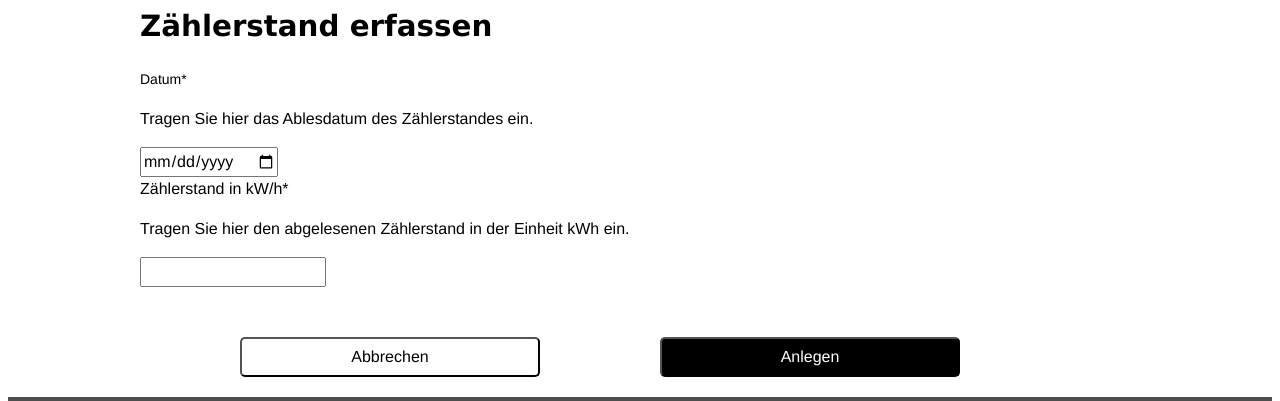
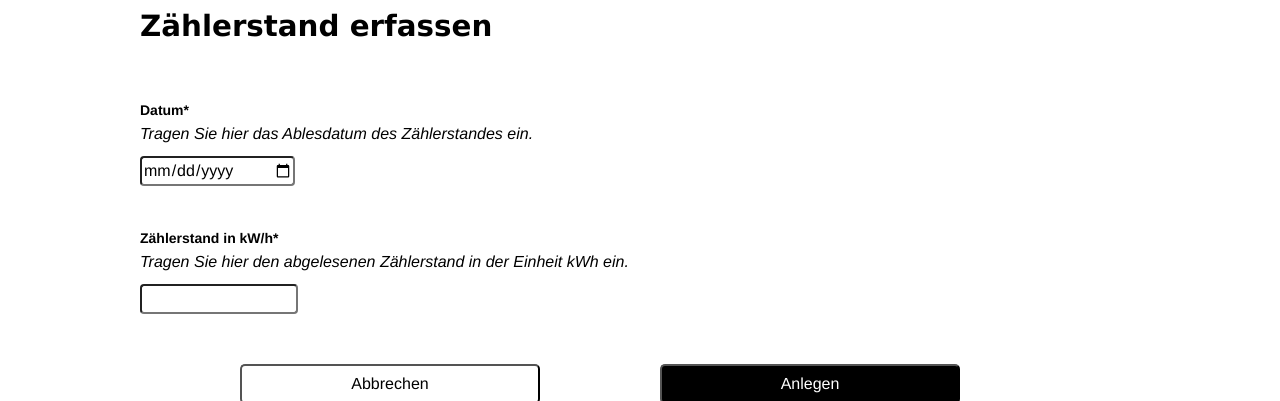
Before and after one commit to Schaibles/https-github.com-Schaibles-Portfolio_Webprogramming, a website: page erfassung.html in a window 1280 px wide. Shown: the part 104-505 px from the top of the page. Drawn offline with Linux system fonts and the light colour scheme.

Commit message:
2 files modified

```diff
--- a/css/erfassung.css
+++ b/css/erfassung.css
@@ -7,19 +7,32 @@ h1{
 .capturing{
   display: grid;
   grid-template-columns: 1fr;
-
+  grid-gap: 40px;
+  margin-top: 50px;
 }
 
-.create-group-date label{
-font-size: 14px;
+.capturing label{
+  font-size: 14px;
+  font-weight: bold;
 }
 
+.capturing p{
+  margin:0;
+  font-style: oblique;
+}
+
+.capturing input{
+  width: 150px;
+  border-radius: 4px;
+  margin-top: 10px;
+}
 .create-group-capture{
   display: grid;
   grid-template-columns: 500px 100px;
   grid-gap: 20px;
   text-align: center;
   margin-top: 50px;
+  margin-bottom: 50px;
 }
 
 .disabled-button{
--- a/erfassung.html
+++ b/erfassung.html
@@ -38,11 +38,11 @@
   </form>
 
   <div class="create-group-capture">
-    <a href="liste.html">
+    <a href="verwaltung.html">
       <button class="disabled-button">Abbrechen</button>
     </a>
 
-    <a href="liste.html">
+    <a href="verwaltung.html">
       <button class="create-button"
       onclick="save()" id="save-btn">Anlegen</button>
     </a>
```
